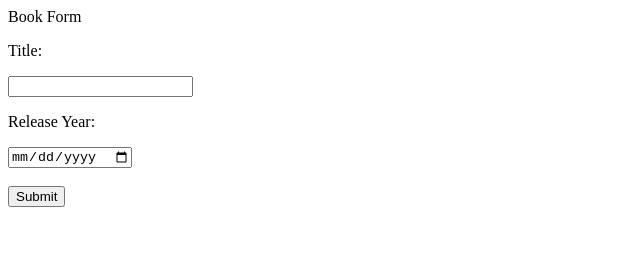
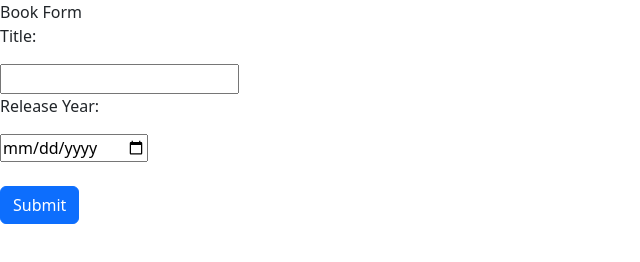
Before and after one commit to mramadhanrh/final-project-revou-palembang, a website: page public/index.html in a window 1280 px wide. Shown: the whole page, without its empty margins (0-640 px from the left). Drawn offline with nearby package versions, Linux system fonts and the light colour scheme.

Commit message:
feat: add bootstrap

```diff
--- a/package.json
+++ b/package.json
@@ -13,6 +13,7 @@
   "license": "ISC",
   "dependencies": {
     "body-parser": "^1.20.2",
+    "bootstrap": "^5.3.2",
     "dotenv": "^16.3.1",
     "express": "^4.18.2",
     "mysql2": "^3.6.1",
--- a/public/index.html
+++ b/public/index.html
@@ -3,6 +3,7 @@
   <head>
     <meta charset="UTF-8" />
     <meta name="viewport" content="width=device-width, initial-scale=1.0" />
+    <link rel="stylesheet" href="css/bootstrap.min.css" />
     <title>Merdeka Palembang</title>
   </head>
   <body>
@@ -18,7 +19,7 @@
         <input id="releaseYear" name="releaseYear" type="date" />
       </div>
       <br />
-      <button type="submit">Submit</button>
+      <button class="btn btn-primary" type="submit">Submit</button>
     </form>
 
     <script>
--- a/server.js
+++ b/server.js
@@ -16,7 +16,10 @@ app.use(bodyParser.urlencoded());
 app.use(bodyParser.raw());
 app.use(bodyParser.json());
 
+app.use(express.static("node_modules/bootstrap/dist"));
 app.use(express.static("public"));
+
+app.use("/books", express.static("public/books.html"));
 
 app.use("/api/books", booksRouter);
 
```
Also changed, not shown: 1 other file.
